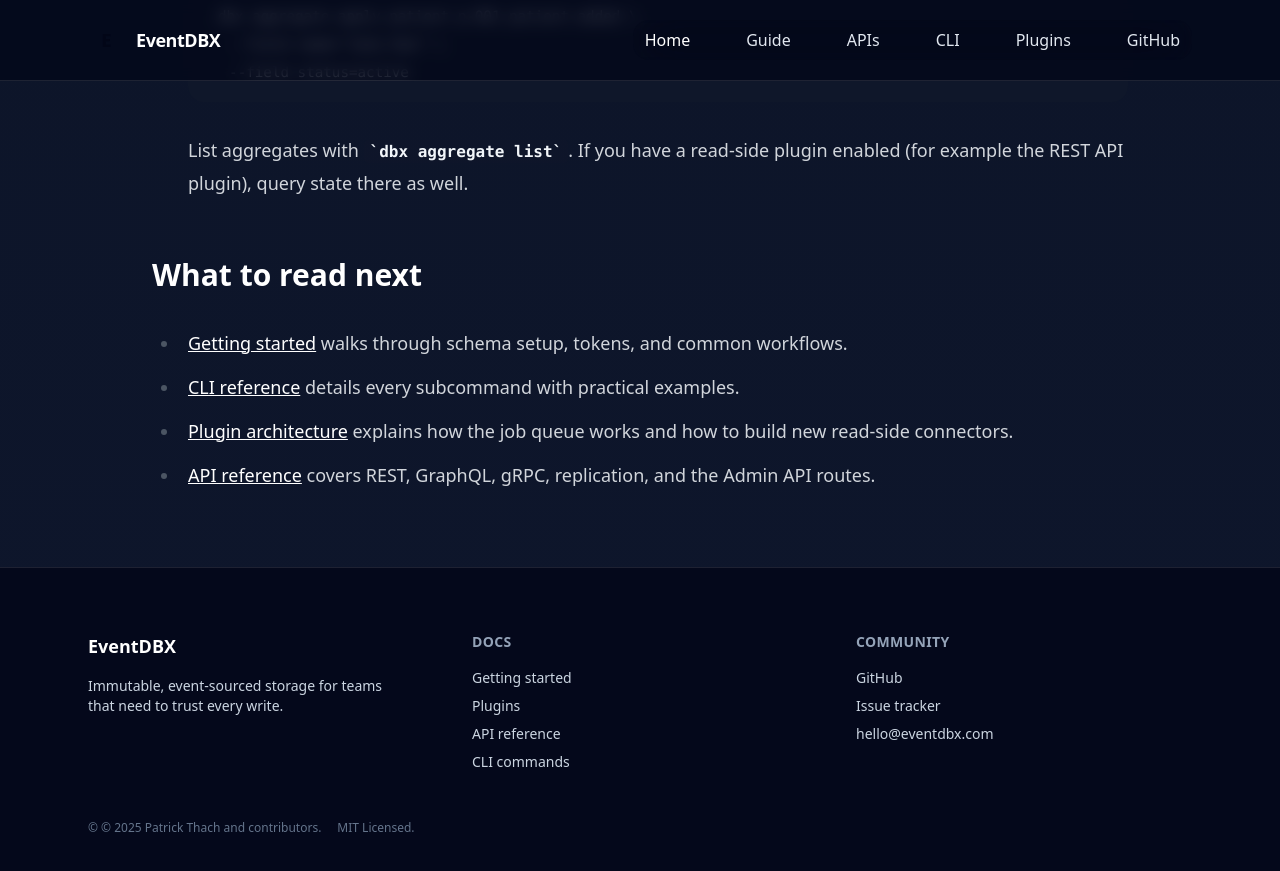
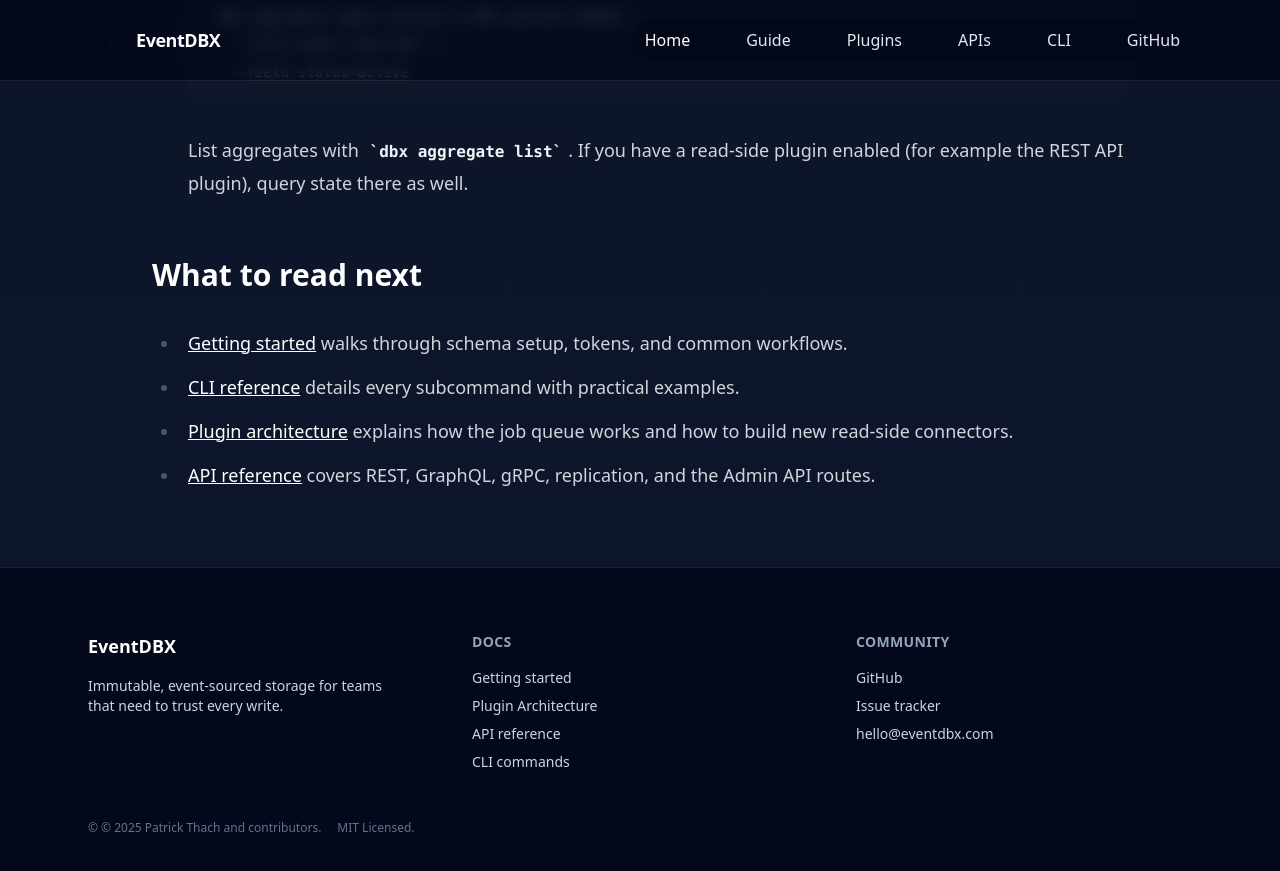
Before and after one commit to thachp/eventdbx, a Jekyll site: the page built from docs/index.md, in a window 1280 px wide and 900 px high, scrolled down 1800 px. Shown: the top 871 px of the window. Built offline with Jekyll 4.4.1, drawn with Linux system fonts in a browser that asks for light colours; nearby versions of some CDN libraries.

Commit message:
docs: rearrange header links

```diff
--- a/docs/_layouts/default.html
+++ b/docs/_layouts/default.html
@@ -116,6 +116,11 @@
             >Guide</a
           >
           <a
+            class="rounded-lg px-3 py-2 transition hover:text-white {% if page.nav_id == 'plugins' %}text-white{% endif %}"
+            href="{{ '/plugins/' | relative_url }}"
+            >Plugins</a
+          >
+          <a
             class="rounded-lg px-3 py-2 transition hover:text-white {% if page.nav_id == 'apis' %}text-white{% endif %}"
             href="{{ '/apis/' | relative_url }}"
             >APIs</a
@@ -124,11 +129,6 @@
             class="rounded-lg px-3 py-2 transition hover:text-white {% if page.nav_id == 'cli' %}text-white{% endif %}"
             href="{{ '/cli/' | relative_url }}"
             >CLI</a
-          >
-          <a
-            class="rounded-lg px-3 py-2 transition hover:text-white {% if page.nav_id == 'plugins' %}text-white{% endif %}"
-            href="{{ '/plugins/' | relative_url }}"
-            >Plugins</a
           >
           <a
             class="rounded-lg px-3 py-2 transition hover:text-brand"
@@ -165,7 +165,7 @@
             </li>
             <li>
               <a class="transition hover:text-white" href="{{ '/plugins/' | relative_url }}"
-                >Plugins</a
+                >Plugin Architecture</a
               >
             </li>
             <li>
```
